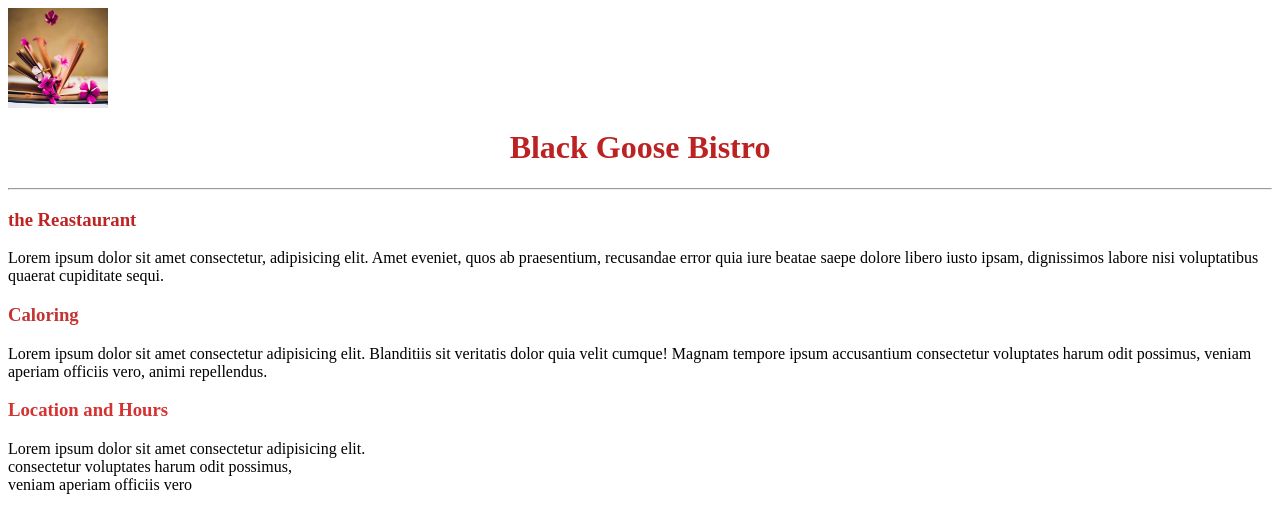
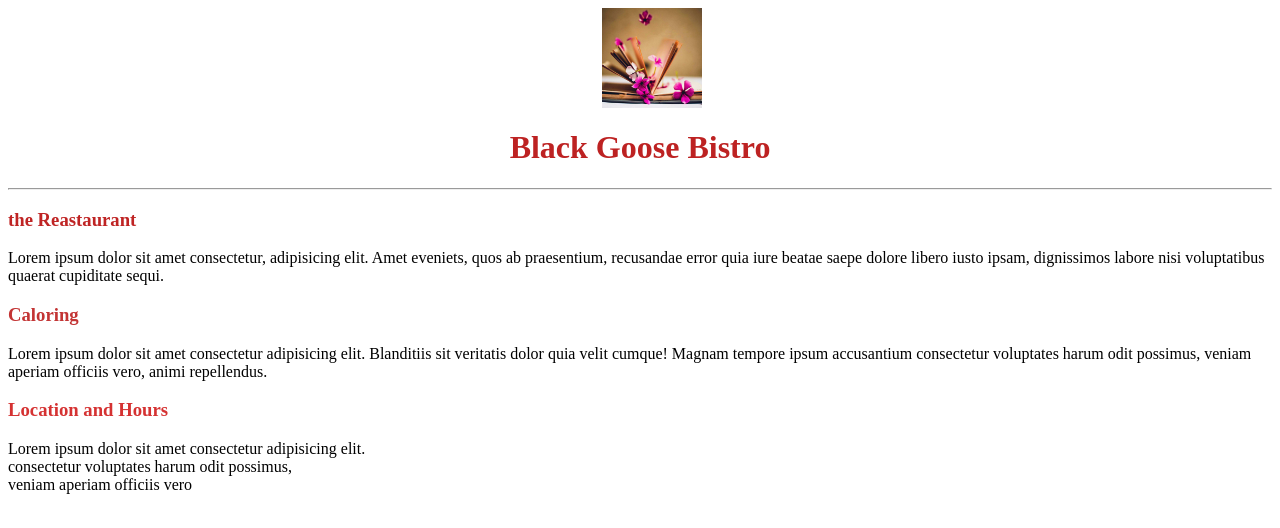
Before and after one commit to sorayarezaie/assignment, a plain HTML site: page p1/index.html in a window 1280 px wide. Drawn offline with Linux system fonts and the light colour scheme.

Commit message:
some things new

```diff
--- a/p1/index.html
+++ b/p1/index.html
@@ -4,10 +4,10 @@
     </head>
 
     <body>
-        <img src="imges/pic1.jpg" width="100px" height="100px">
+        <img src="imges/pic1.jpg" width="100px" height="100px" style="margin-left: 47%;">
         <h1 align="center" style="color: rgb(189, 34, 34);">Black Goose Bistro</h1><hr>
         <h3 style="color: rgb(191, 36, 36);">the Reastaurant</h3>
-            <p>Lorem ipsum dolor sit amet consectetur, adipisicing elit. Amet eveniet, quos ab praesentium,
+            <p>Lorem ipsum dolor sit amet consectetur, adipisicing elit. Amet eveniets, quos ab praesentium,
                 recusandae error quia iure beatae
                 saepe dolore libero iusto ipsam, dignissimos labore nisi voluptatibus quaerat cupiditate sequi.</p>
             <h3 style="color: rgb(195, 52, 52);">Caloring</h3>
```
